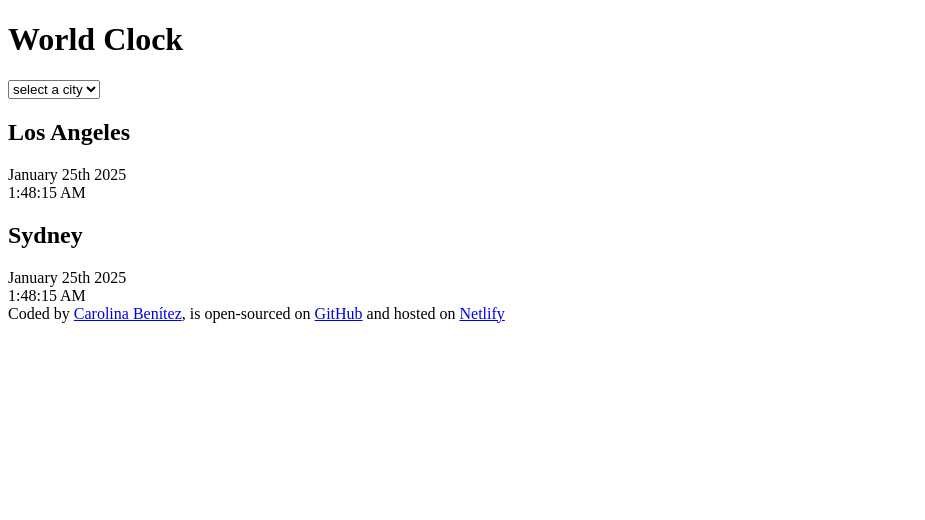
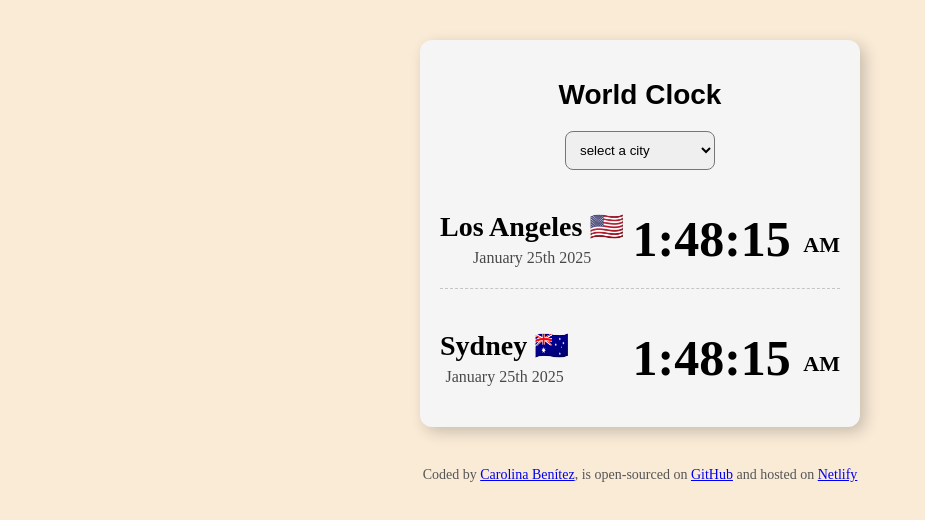
Before and after one commit to CarolinaBenitezRodas/WorldClock, a plain HTML site: page index.html in a window 1280 px wide. Shown: the whole page, without its empty margins (0-925 px from the left). Drawn offline with Linux system fonts and the light colour scheme.

Commit message:
Latest updates

```diff
--- a/css/style.css
+++ b/css/style.css
@@ -0,0 +1,67 @@
+body {
+  background-color: antiquewhite;
+}
+
+.container {
+  max-width: 400px;
+  margin: 40px auto;
+  background: whitesmoke;
+  padding: 20px;
+  box-shadow: 5px 5px 15px rgba(0, 0, 0, 0.2);
+  border-radius: 12px;
+}
+
+select {
+  display: block;
+  width: 150px;
+  border-radius: 8px;
+  padding: 10px;
+  margin: 10px auto;
+}
+
+h1 {
+  text-align: center;
+  font-family: sans-serif;
+  font-size: 28px;
+  margin-bottom: 20px;
+}
+
+h2 {
+  margin: 0 0 6px;
+  font-size: 28px;
+}
+
+.city {
+  display: flex;
+  justify-content: space-between;
+  margin-top: 20px;
+  text-align: center;
+  border-bottom: 1px dashed rgba(0, 0, 0, 0.2);
+  padding: 20px 0;
+}
+
+.city:last-child {
+  border: none;
+}
+
+.date {
+  opacity: 0.7;
+}
+
+.time {
+  font-size: 50px;
+  font-weight: bold;
+}
+
+.time small {
+  font-size: 22px;
+  vertical-align: middle;
+  line-height: 36px;
+}
+
+footer {
+  text-align: center;
+  margin-top: 20px;
+  font-size: 14px;
+  color: #555;
+}
--- a/index.html
+++ b/index.html
@@ -15,15 +15,20 @@
         <option value="">New York</option>
         <option value="">Paris</option>
       </select>
-    </div>
-    <div class="city">
-      <h2>Los Angeles</h2>
-      <div class="date">January 25th 2025</div>
-      <div class="time">1:48:15 AM</div>
-    </div>
-    <h2>Sydney</h2>
-      <div class="date">January 25th 2025</div>
-      <div class="time">1:48:15 AM</div>
+      <div class="city">
+        <div>
+          <h2>Los Angeles 🇺🇸</h2>
+          <div class="date">January 25th 2025</div>
+        </div>
+        <div class="time">1:48:15 <small>AM</small></div>
+      </div>
+      <div class="city">
+        <div>
+          <h2>Sydney 🇦🇺</h2>
+          <div class="date">January 25th 2025</div>
+        </div>
+        <div class="time">1:48:15 <small>AM</small></div>
+      </div>
     </div>
     <footer>
       Coded by
```
